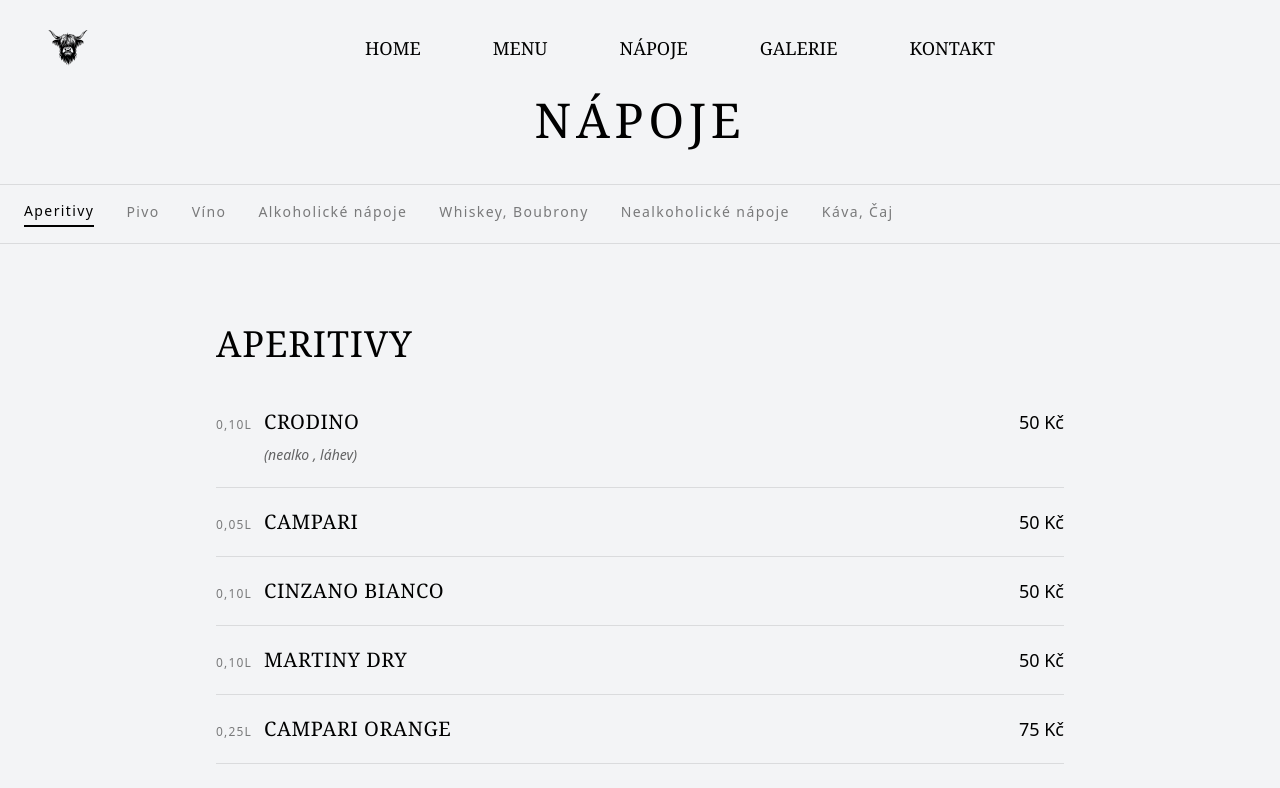
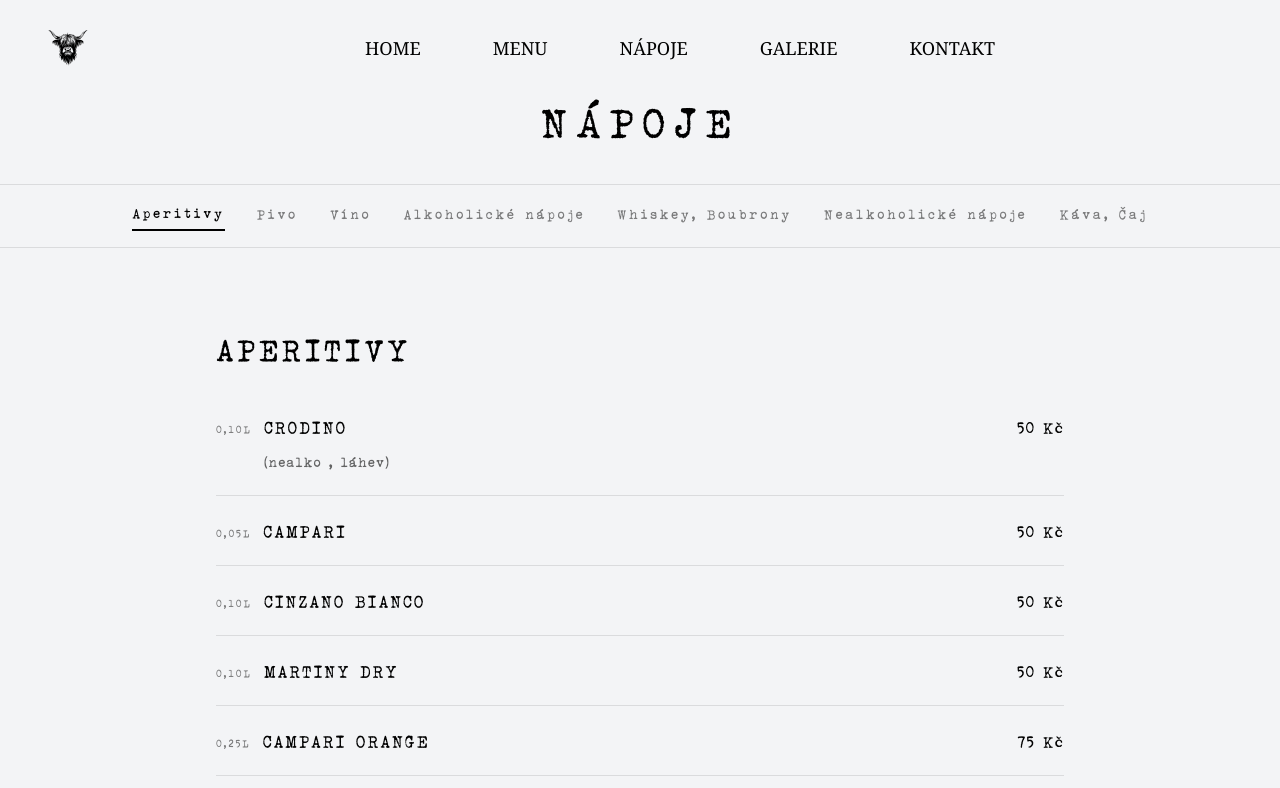
Before and after one commit to Krejzy23/steakhouse, a React (Vite) app: page /drinks in a window 1280 px wide. Shown: the top 788 px of the page. Built offline with nearby package versions, Linux system fonts and the light colour scheme.

Commit message:
add special font

```diff
--- a/src/components/About.jsx
+++ b/src/components/About.jsx
@@ -36,7 +36,7 @@
               </p>
 
               <p className="mt-8 text-xs uppercase tracking-widest text-black/70">
-                Poctivé steaky, férové ceny a chuť, na kterou se nezapomíná.
+                "Poctivé steaky, férové ceny a chuť, na kterou se nezapomíná".
               </p>
             </div>
           </div>
--- a/src/components/DrinkItem.jsx
+++ b/src/components/DrinkItem.jsx
@@ -2,7 +2,7 @@
   return (
     <div className="py-5 border-b border-black/10">
       {/* TOP ROW */}
-      <div className="flex items-baseline justify-between gap-4">
+      <div className="flex items-baseline justify-between gap-4 font-[urania]">
         <div className="flex items-baseline gap-3">
           {/* GRAMS */}
           {vols && (
@@ -12,14 +12,14 @@
           )}
 
           {/* NAME */}
-          <h3 className="font-serif text-lg sm:text-xl uppercase tracking-wide">
+          <h3 className="text-xl sm:text-xl uppercase tracking-wide">
             {name}
           </h3>
         </div>
 
         {/* PRICE */}
         {price && (
-          <span className="text-base sm:text-lg font-medium whitespace-nowrap">
+          <span className="text-base sm:text-lg whitespace-nowrap">
             {price}
           </span>
         )}
@@ -27,7 +27,7 @@
 
       {/* DESCRIPTION */}
       {description && (
-        <p className="mt-2 ml-12 italic text-sm text-black/60 leading-relaxed max-w-md">
+        <p className="mt-2 ml-12 font-[urania] text-md text-black/60 leading-relaxed max-w-md">
           {description}
         </p>
       )}
--- a/src/components/DrinkSection.jsx
+++ b/src/components/DrinkSection.jsx
@@ -5,7 +5,7 @@
 
   return (
     <section className="mb-20">
-      <h2 className="mb-6 font-serif text-3xl sm:text-4xl uppercase tracking-wide">
+      <h2 className="mb-6 font-[urania] text-3xl sm:text-4xl uppercase tracking-wide">
         {title}
       </h2>
 
--- a/src/components/DrinkTabs.jsx
+++ b/src/components/DrinkTabs.jsx
@@ -5,7 +5,7 @@
   return (
     <nav className="sticky top-0 z-30 bg-gray-100 border-y border-black/10">
       <div className="mx-auto max-w-7xl px-6">
-        <div className="flex gap-8 overflow-x-auto py-4 text-sm uppercase tracking-widest">
+        <div className="flex items-center justify-center gap-8 overflow-x-auto py-4 text-md uppercase tracking-widest font-[urania]">
           {categories.map((cat) => (
             <button
               key={cat}
--- a/src/pages/Drinks.jsx
+++ b/src/pages/Drinks.jsx
@@ -29,7 +29,7 @@
     <main className="bg-gray-100">
       {/* TITLE */}
       <div className="px-6 pt-24 pb-10 text-center">
-        <h1 className="font-serif text-5xl uppercase tracking-widest">
+        <h1 className="font-[urania] text-5xl uppercase tracking-widest">
           Nápoje
         </h1>
       </div>
```
